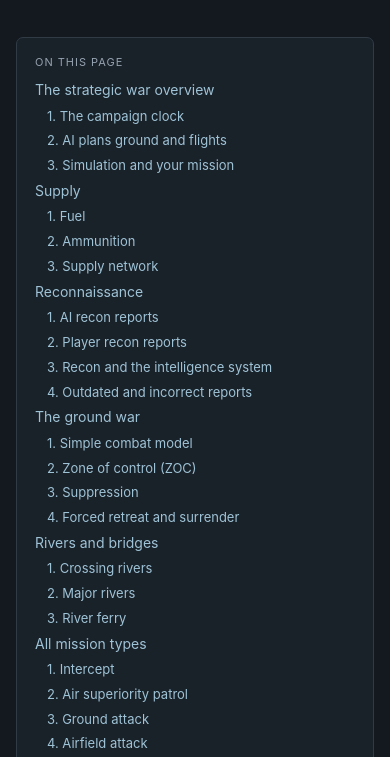
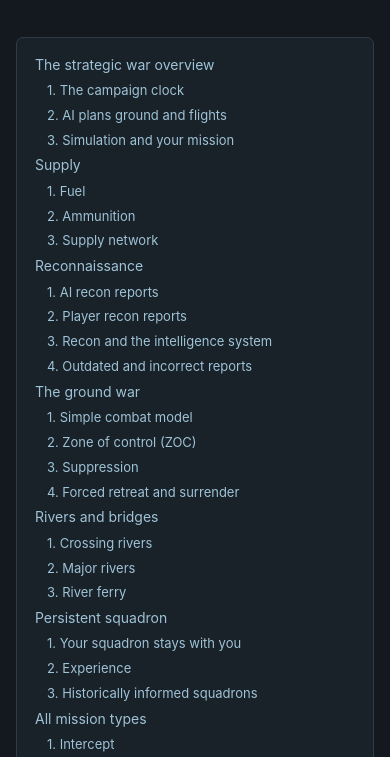
Before and after one commit to il2dynamiccampaign/il2dynamiccampaign.github.io, a plain HTML site: page gameplay.html in a window 390 px wide. Shown: the part 340-1097 px from the top of the page. Drawn offline with Linux system fonts and the light colour scheme.

Commit message:
Add files via upload
Improved bookmarking
Updated Gameplay Mechanisms

```diff
--- a/gameplay.html
+++ b/gameplay.html
@@ -30,7 +30,6 @@
 
 <div class="doc">
   <aside class="toc" aria-label="On this page">
-    <p>On this page</p>
     <ul>
       <li><a href="#overview">The strategic war overview</a></li>
       <li class="sub"><a href="#clock">1. The campaign clock</a></li>
@@ -54,6 +53,10 @@
       <li class="sub"><a href="#river-crossing">1. Crossing rivers</a></li>
       <li class="sub"><a href="#major-rivers">2. Major rivers</a></li>
       <li class="sub"><a href="#river-ferry">3. River ferry</a></li>
+      <li><a href="#persistent-squadron">Persistent squadron</a></li>
+      <li class="sub"><a href="#squadron-stays">1. Your squadron stays with you</a></li>
+      <li class="sub"><a href="#experience">2. Experience</a></li>
+      <li class="sub"><a href="#historical-squadrons">3. Historically informed squadrons</a></li>
       <li><a href="#mission-types">All mission types</a></li>
       <li class="sub"><a href="#mt-intercept">1. Intercept</a></li>
       <li class="sub"><a href="#mt-patrol">2. Air superiority patrol</a></li>
@@ -137,6 +140,18 @@
       <p>Supply can cross a major river by ferry, between cities on the same river.</p>
     </section>
 
+    <section id="persistent-squadron">
+      <h2>Persistent squadron</h2>
+      <h3 id="squadron-stays">1. Your squadron stays with you</h3>
+      <p>Your squadron stays with you for the whole campaign. Your wingmen have names and identities, and they gain experience and fatigue from sortie to sortie. If they die, they die.</p>
+
+      <h3 id="experience">2. Experience</h3>
+      <p>Each squadron has a baseline experience that sets the range of experience its pilots start with. In a mission, a pilot's experience is reduced by fatigue and then rounded to one of the four AI skill levels. On average, higher ranked pilots are more capable, but occasionally a lower ranked pilot can also be very strong. Pilots gain a small amount of experience after each sortie, a medium amount for destroying a ground target, and a large amount for destroying an aircraft in the air.</p>
+
+      <h3 id="historical-squadrons">3. Historically informed squadrons</h3>
+      <p>Squadrons, their aircraft types and their strengths are researched from historical records, or taken from the closest match where records are missing. This includes historical pilots, the balance of forces, and the balance of aircraft types. Historical aces are often given very high initial experience so that they nearly always have the highest level of AI. Occasionally, ahistorical squadrons are added to include a small amount of additional aircraft type for gameplay variety.</p>
+    </section>
+
     <section id="mission-types">
       <h2>All mission types</h2>
       <h3 id="mt-intercept">1. Intercept</h3>
--- a/style.css
+++ b/style.css
@@ -127,7 +127,7 @@ body.lightbox-open { overflow: hidden; }
 
 /* Tutorial */
 .doc { display: grid; grid-template-columns: 220px minmax(0, 1fr); gap: 40px; align-items: start; }
-.toc { position: sticky; top: 104px; background: var(--panel); border: 1px solid var(--line); border-radius: 7px; padding: 16px 18px; font-size: 14px; }
+.toc { position: sticky; top: 104px; background: var(--panel); border: 1px solid var(--line); border-radius: 7px; padding: 16px 18px; font-size: 14px; max-height: calc(100vh - 128px); overflow-y: auto; scrollbar-width: thin; scrollbar-color: var(--line-strong) transparent; }
 .toc p { color: var(--muted); font-size: 11px; text-transform: uppercase; letter-spacing: .09em; margin-bottom: 8px; }
 .toc ul { list-style: none; padding: 0; }
 .toc li + li { margin-top: 4px; }
@@ -171,5 +171,5 @@ tr:last-child td { border-bottom: 0; }
   .hero h1 { font-size: 32px; }
   .split, .doc, .two-columns, .roadmap-grid { grid-template-columns: minmax(0, 1fr); }
   .gallery { grid-template-columns: minmax(0, 1fr); }
-  .toc { position: static; }
+  .toc { position: static; max-height: none; overflow-y: visible; }
 }
```
Also changed, not shown: configuration.html (+0 -1 lines), tutorial.html (+0 -1 lines).
